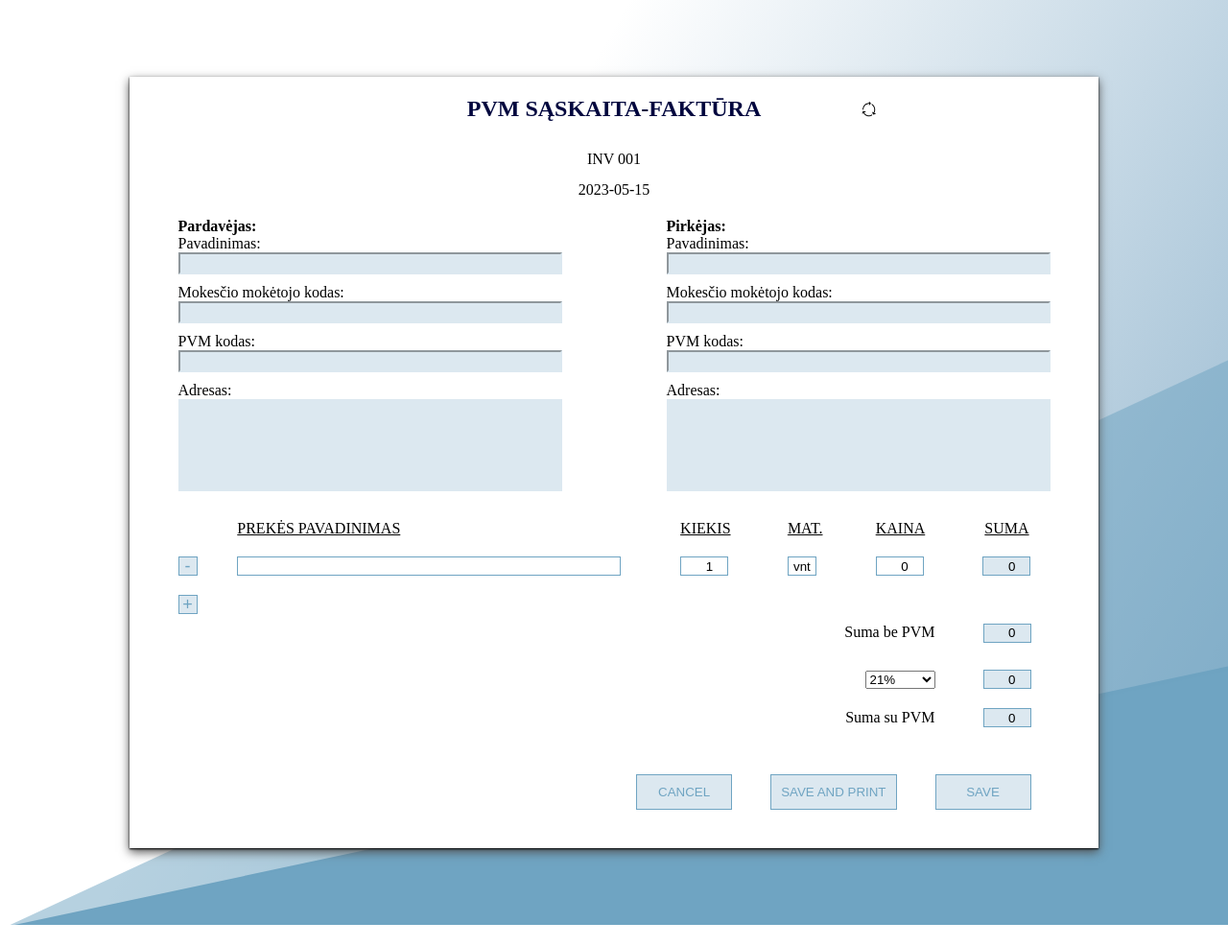
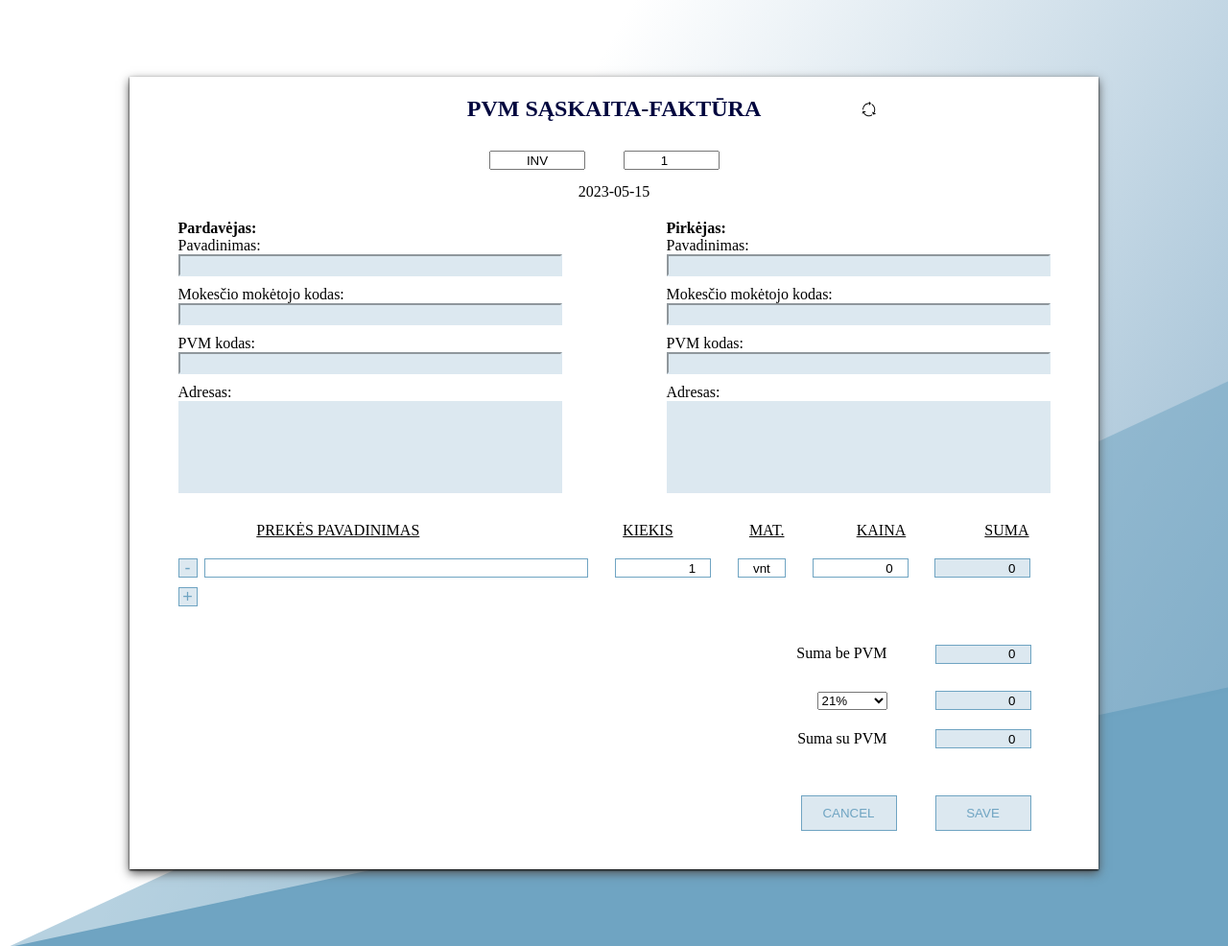
Before and after one commit to ASreiros/InvoicingProject, a Flask app: page / in a window 1280 px wide. Shown: the whole page at 96% size. Before the commit the page ends 964 px from the top, so only its background shows below. Run offline with Flask 3, Linux system fonts and the light colour scheme.

Commit message:
invoice has calculations in backend

```diff
--- a/app/__init__.py
+++ b/app/__init__.py
@@ -3,3 +3,4 @@ from flask import Flask
 app = Flask(__name__)
 
 from app import views
+from app import calculate
--- a/app/static/css/invoice.css
+++ b/app/static/css/invoice.css
@@ -50,6 +50,22 @@
     object-fit: contain;
     cursor: pointer;
 }
+
+.inv-name{
+    display: flex;
+    flex-direction: row;
+    gap: 20px;
+}
+
+.inv-name>input, .inv-name>input:focus{
+    text-align: center;
+    width: 100px;
+    height: 20px;
+    margin-right: 20px;
+
+}
+
+
 
 .date-input{
     display: flex;
@@ -142,7 +158,7 @@
 
 
 .first-line>p:nth-of-type(2){
-    width: 400px;
+    width: 300px;
     text-align: left;
 }
 
@@ -162,7 +178,7 @@
 }
 
 .invoice-line input{
-    width: 50px;
+    width: 100px;
 }
 
 .invoice-line input[type="number"]{
@@ -170,7 +186,7 @@
 }
 
 .invoice-line>input[type="text"]{
-    width: 30px;
+    width: 50px;
     text-align: center;
 }
 
@@ -179,7 +195,7 @@
     text-align: left;
 }
 
-.invoice-line>button{
+.invoice-line>button, .add-line-holder>button{
     border: #6FA4C2 solid 1px;
     color: #6FA4C2;
     width: 20px;
@@ -203,9 +219,18 @@ input:read-only{
     flex-direction: row;
 }
 
+.add-line-holder{
+    width: 100%;
+    display: flex;
+    flex-direction: row;
+}
+
+
+
+
 
 .first-sum-holder>input{
-    width: 50px;
+    width: 70px;
     height: 20px;
 }
 
@@ -224,7 +249,7 @@ input:read-only{
 
 .right-sum-holder input, .right-sum-holder input:focus{
     text-align: right;
-    width: 50px;
+    width: 100px;
     height: 20px;
     margin-right: 20px;
     border: #6FA4C2 solid 1px;
--- a/app/static/js/invoice.js
+++ b/app/static/js/invoice.js
@@ -5,17 +5,26 @@ document.querySelector('.basic-info>.doc-name>img').addEventListener('click',fun
     switch (current) {
         case 'pvm sąskaita-faktūra':
             dokName.innerHTML = "sąskaita-faktūra"
+            document.querySelector('#VAT-settings').style.display = 'none'
+            document.querySelector('#total-sum-holder-vat').style.display = 'none'
             break;
         case 'sąskaita-faktūra':
             dokName.innerHTML = "invoice"
+            document.querySelector('#VAT-settings').style.display = 'flex'
+            document.querySelector('#total-sum-holder-vat').style.display = 'flex'
             break;
         case 'invoice':
             dokName.innerHTML = "pvm sąskaita-faktūra"
+            document.querySelector('#VAT-settings').style.display = 'flex'
+            document.querySelector('#total-sum-holder-vat').style.display = 'flex'
             break;
         default:
             dokName.innerHTML = "pvm sąskaita-faktūra"
+            document.querySelector('#VAT-settings').style.display = 'flex'
+            document.querySelector('#total-sum-holder-vat').style.display = 'flex'
             break;
     }
+    input_entered()
 })
 
 document.querySelector(".date-input>p").addEventListener("click", () => {
@@ -28,7 +37,6 @@ document.querySelector(".date-input>input").addEventListener('change', () => {
 });
 
 document.querySelector('#add-line').addEventListener('click', ()=>{
-    console.log("click");
     control = document.querySelector('#add-line-holder')
     block = document.querySelector('.inv-lines')
     line = document.createElement("div");
@@ -36,25 +44,91 @@ document.querySelector('#add-line').addEventListener('click', ()=>{
     line.innerHTML = `
     <button class="remove-line">-</button>
     <input class="product" maxlength="50" type="text">
-    <input class="vnt" type="number" min="0" value="1">
-    <input type="text" maxlength="5" value="vnt">
-    <input class="price" type="number" min="0" value="1">
-    <input class="total" type="number" readonly value="1">
+    <input class="vnt user-input" type="number" value="1">
+    <input class="vnt-name" type="text" maxlength="5" value="vnt">
+    <input class="price user-input" type="number"  value="0">
+    <input class="total" type="number" readonly value="0">
     `
     block.insertBefore(line, control);
-    remove_button_usability()
+    add_usability_to_new_line()
+    input_entered()
 
 })
 
-function remove_button_usability(){
+document.querySelector('#pvm-tipas').addEventListener("change", input_entered)
+
+function add_usability_to_new_line(){
     remove_buttons = document.querySelectorAll('.remove-line')
     remove_button = remove_buttons[remove_buttons.length-1]
     .addEventListener('click',(e)=>{
-        console.log("click -");
         if (window.confirm("Ar norite ištrinti visa eilutė?")){
             e.target.parentElement.remove()
+            input_entered()
         }
     })
+
+
+    document.querySelectorAll('.user-input').forEach(inp=>{
+        inp.addEventListener("input", input_entered)
+    })
+
 }
 
-remove_button_usability()
+add_usability_to_new_line()
+
+
+function input_entered(){
+    lines = document.querySelectorAll('.invoice-line')
+    lines_data = []
+    lines.forEach(lin=>{
+        let line = {}
+        line["vnt"] = lin.querySelector(".vnt").value
+        line["price"] = lin.querySelector(".price").value
+        if (line["vnt"] == ""){
+            line["vnt"] = 0
+        }
+        if (line["price"] == ""){
+            line["price"] = 0
+        }
+
+        lines_data.push(line)
+    })
+    data = {
+        'inv-type': document.querySelector('#inv-type').innerHTML,
+        'lines': lines_data,
+        'vat-type':document.querySelector('#pvm-tipas').value,
+    }
+    console.log("data before fetch",data);
+
+    fetch(`${window.origin}/calculate_lines`,{
+        method: "POST",
+        credentials: "include",
+        body:JSON.stringify(data),
+        cache:"no-cache",
+        headers: new Headers({
+            "content-type":"application/json"
+        })
+    })
+    .then(function(response){
+        if (response.status != 200){
+            console.log("Response status is not 200:  ", response.status, response.statusText);
+            return
+        }
+
+        response.json().then(function(info){
+            console.log("info after fetch:",info);
+            const data = info[0]['data']
+            console.log(data);
+            document.querySelector('#beforeVAT').value = data['total_before_VAT']
+            document.querySelector('#VAT').value = data['VAT']
+            document.querySelector('#afterVAT').value = data['total_after_VAT']
+            totals = document.querySelectorAll('.invoice-line>.total')
+            lines = data['lines']
+            for (let i = 0; i < totals.length; i++) {
+                totals[i].value = lines[i]['total']
+
+            }
+        })
+
+
+    })}
--- a/app/templates/public/invoice.html
+++ b/app/templates/public/invoice.html
@@ -13,10 +13,13 @@
   <div class="invoice">
     <div class="basic-info">
       <div class="doc-name">
-        <h2>pvm sąskaita-faktūra</h2>
+        <h2 id="inv-type">pvm sąskaita-faktūra</h2>
         <img src="{{url_for('static', filename='img/arrows.png')}}" alt="click">
       </div>
-      <p>INV <span>001</span></p>
+      <div class="inv-name">
+        <input type="text" value="INV">
+        <input type="number" value="1">
+      </div>
       <div id="date-input" class="date-input">
         <input id="date" type="date" value="2023-05-15"  min="2018-01-01" max="2030-12-31">
         <p>2023-05-15</p>
@@ -61,16 +64,18 @@
       <div class="invoice-line">
         <button class="remove-line">-</button>
         <input class="product" maxlength="50" type="text">
-        <input class="vnt" type="number" min="0" value="1">
-        <input type="text" maxlength="5" value="vnt">
-        <input class="price" type="number" min="0" value="0">
+        <input class="vnt user-input" type="number" value="1">
+        <input class ='vnt-name' type="text" maxlength="5" value="vnt">
+        <input class="price user-input" type="number" value="0">
         <input class="total" type="number" readonly value="0">
       </div>
-      <div id="add-line-holder" class="invoice-line">
+      <div id="add-line-holder" class="add-line-holder">
         <button id="add-line" class="add-line">+</button>
+      </div>
+      <div id="total-sum-holder" class="right-sum-holder">
         <div class="first-sum-holder">
           <p class="first-sum">Suma be PVM</p>
-          <input type="number" readonly value="0">
+          <input id="beforeVAT" type="number" readonly value="0">
         </div>
       </div>
       <div id="VAT-settings" class="right-sum-holder">
@@ -79,22 +84,22 @@
             <option selected value="21">21%</option>
             <option value="9">9%</option>
             <option value="5">5%</option>
-            <option value="3">3%</option>
+            <option value="6">6%</option>
             <option value="0">0%</option>
             <option value="21a">21% atv.</option>
           </select>
-          <input type="number" readonly value="0">
+          <input id="VAT" type="number" readonly value="0">
         </div>
       </div>
-      <div id="total-sum-holder" class="right-sum-holder">
+      <div id="total-sum-holder-vat" class="right-sum-holder">
         <div class="first-sum-holder">
           <p class="total-sum">Suma su PVM</p>
-          <input type="number" readonly value="0">
+          <input id="afterVAT" type="number" readonly value="0">
         </div>
       </div>
       <div class="button-holder">
         <button>Cancel</button>
-        <button>Save and print</button>
+        <!-- <button>Save and print</button> -->
         <button>Save</button>
       </div>
 
--- a/app/views.py
+++ b/app/views.py
@@ -1,7 +1,18 @@
 from app import app
 from flask import render_template, jsonify, request, make_response,  send_file
+from app import calculate
 
 
 @app.route("/")
 def view_invoice():
     return render_template("public/invoice.html")
+
+
+@app.route("/calculate_lines", methods=["POST"])
+def calculate_lines():
+    req = request.get_json()
+    data = {
+        'data': calculate.calculate_invoice_lines(req)
+    }
+    answer = make_response(jsonify(data, 200))
+    return answer
```
Also changed, not shown: app/calculate.py (added, +29 -0 lines).
